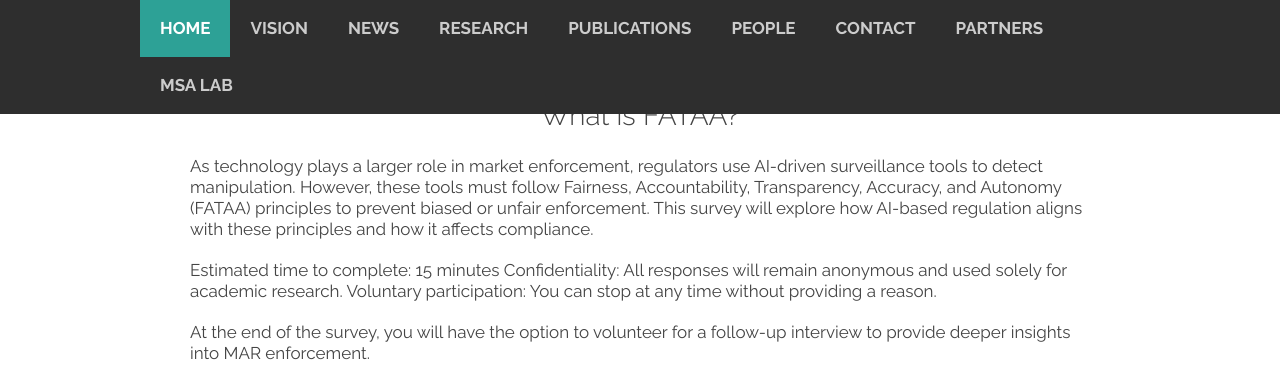
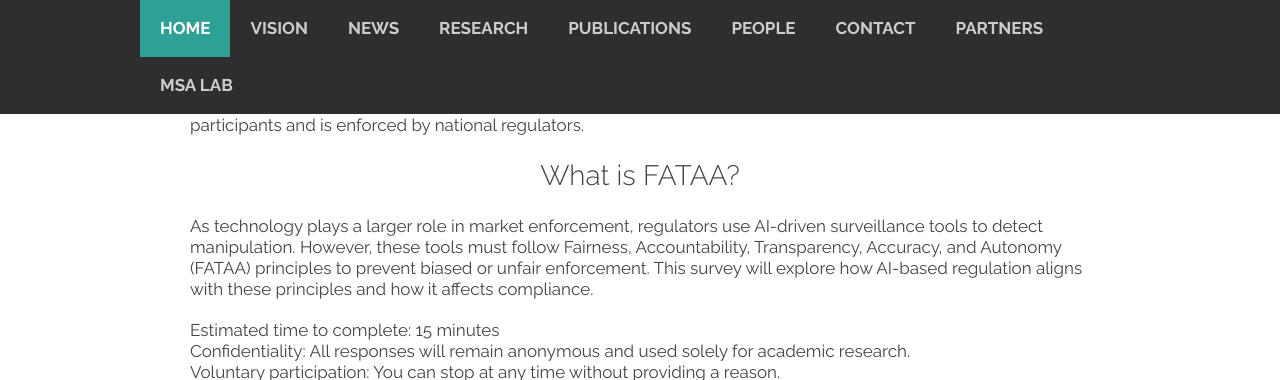
Before and after one commit to HighLO/highlo.github.io, a Jekyll site: the page built from survey_SV_9mlvmsZtqti2Hm6.md, in a window 1280 px wide and 900 px high, scrolled down 334 px, cut to the strip 0-380 px from the top of the window. Built offline with Jekyll 4.4.1, drawn with Linux system fonts in a browser that asks for light colours; nearby versions of some CDN libraries; comment, search, counter and statistics services are not loaded.

```diff
--- a/_layouts/subpage.html
+++ b/_layouts/subpage.html
@@ -14,19 +14,12 @@ layout: subpage
 
     {% include topnav.html %}
 
-    <main style="flex: 1;">
-      <div class="banner">
-      </div>
-
-      <div id="section-0" class="sectiondivider">
-      </div>
-
+    <main style="flex: 1; margin-top: 30px;">
       <div id="0" class="section p-0">
         <div class="container {{ page.style }}">
           {{ content }}
         </div>
       </div>
-
     </main>
 
     {% include footer.html %}
--- a/survey_SV_9mlvmsZtqti2Hm6.md
+++ b/survey_SV_9mlvmsZtqti2Hm6.md
@@ -16,8 +16,8 @@ The Market Abuse Regulation (MAR) is the European Union’s framework for detect
 
 As technology plays a larger role in market enforcement, regulators use AI-driven surveillance tools to detect manipulation. However, these tools must follow Fairness, Accountability, Transparency, Accuracy, and Autonomy (FATAA) principles to prevent biased or unfair enforcement. This survey will explore how AI-based regulation aligns with these principles and how it affects compliance.
 
-Estimated time to complete: 15 minutes
-Confidentiality: All responses will remain anonymous and used solely for academic research.
+Estimated time to complete: 15 minutes<br>
+Confidentiality: All responses will remain anonymous and used solely for academic research.<br>
 Voluntary participation: You can stop at any time without providing a reason.
 
 At the end of the survey, you will have the option to volunteer for a follow-up interview to provide deeper insights into MAR enforcement.
```
Also changed, not shown: survey_SV_e9Tg6qaETD2Pqfk.md (+2 -2 lines).
